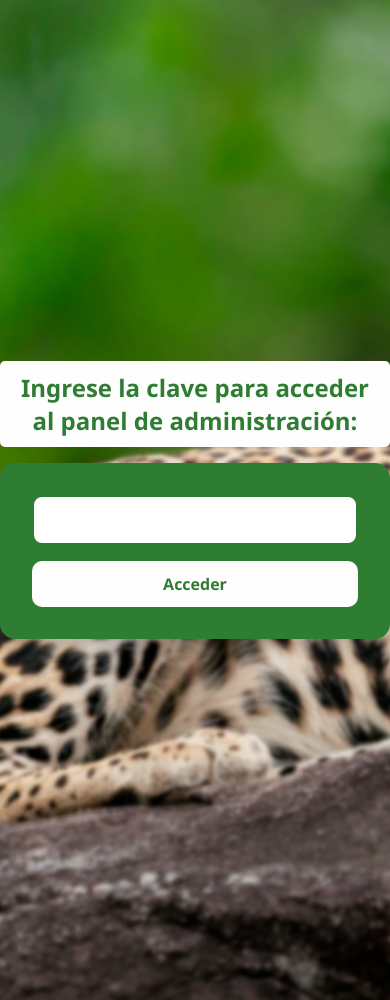
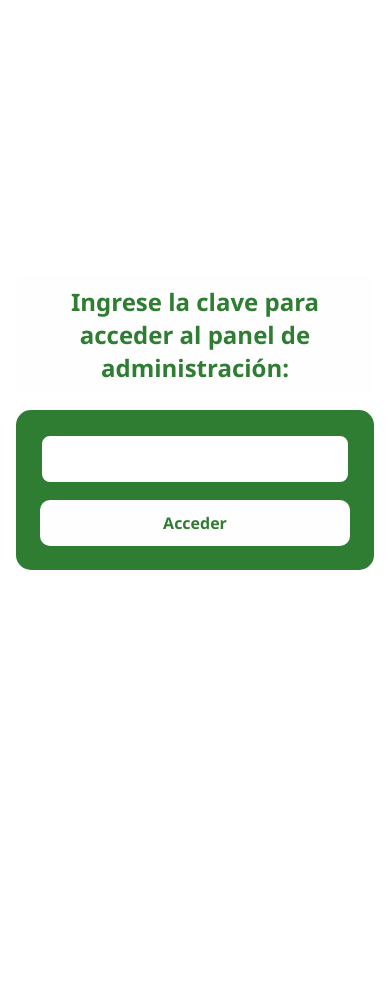
Before and after one commit to MaikolR17/minizooXXIII, a PHP site: page /PHP/admlogin.php in a window 390 px wide. After the commit the page ends 570 px from the top, so only its background shows below. Run offline with PHP 8.4, Linux system fonts and the light colour scheme.

Commit message:
Admlogin responsive

```diff
--- a/CSS/admlogin.css
+++ b/CSS/admlogin.css
@@ -28,11 +28,14 @@
 
 body {
     background: url('../img/fondo.jpg') no-repeat center center fixed;
-    height: 1000px;
+    background-size: cover;
+    min-height: 100vh;
     display: flex;
     flex-direction: column;
+    justify-content: center;
     align-items: center;
-    justify-content: center;
+    padding: 16px;
+    overflow: hidden;
 }
 
 form {
@@ -54,6 +57,8 @@ h2 {
     text-align: center;
     color: #2e7d32;
     margin-bottom: 16px;
+    max-width: 400px;
+    width: 100%;
 }
 
 input{
@@ -95,3 +100,21 @@ p {
     margin-top: 8px;
     font-weight: bold;
 }
+
+@media (max-width: 750px) {
+    body {
+        background: #ffffff !important;
+    }
+
+    form {
+        padding: 24px;
+        width: 100%;
+        max-width: 100%;
+        box-shadow: none;
+    }
+
+    h2 {
+        max-width: 100%;
+        width: 100%;
+    }
+}
```
